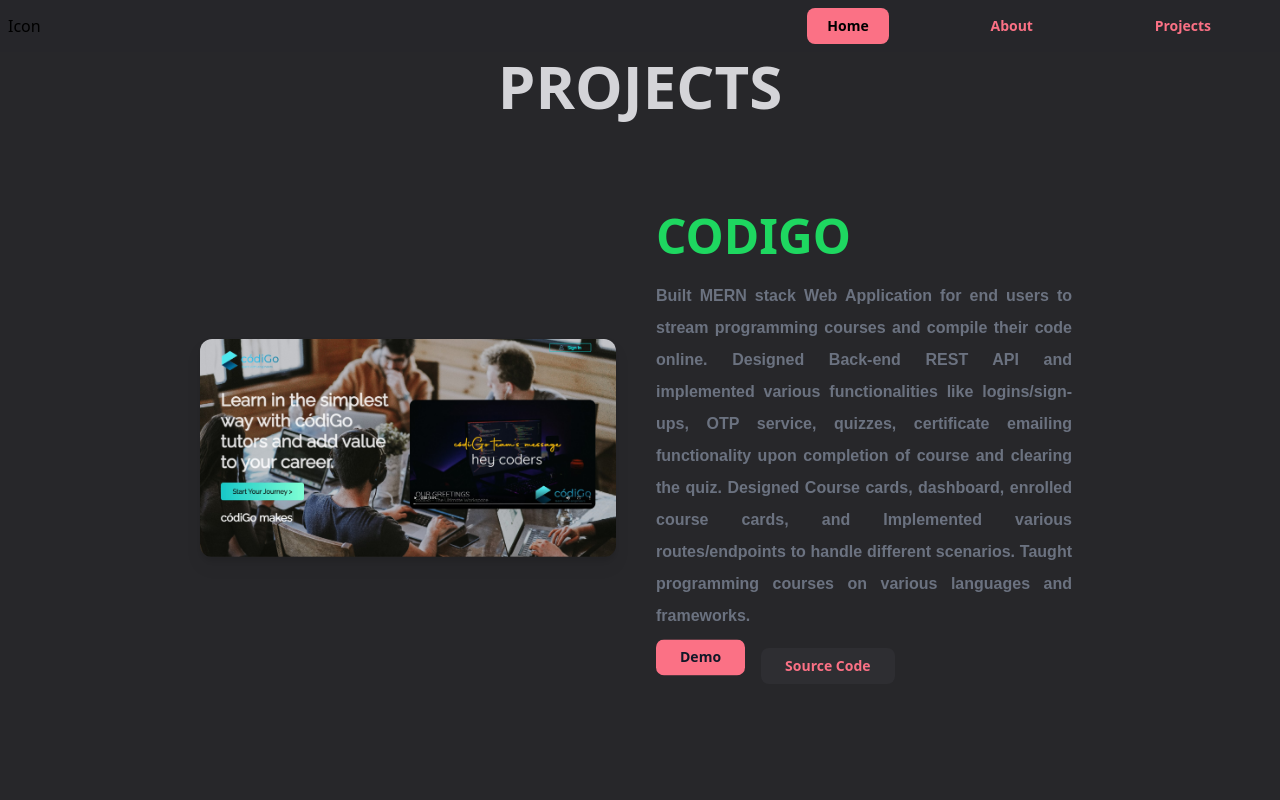
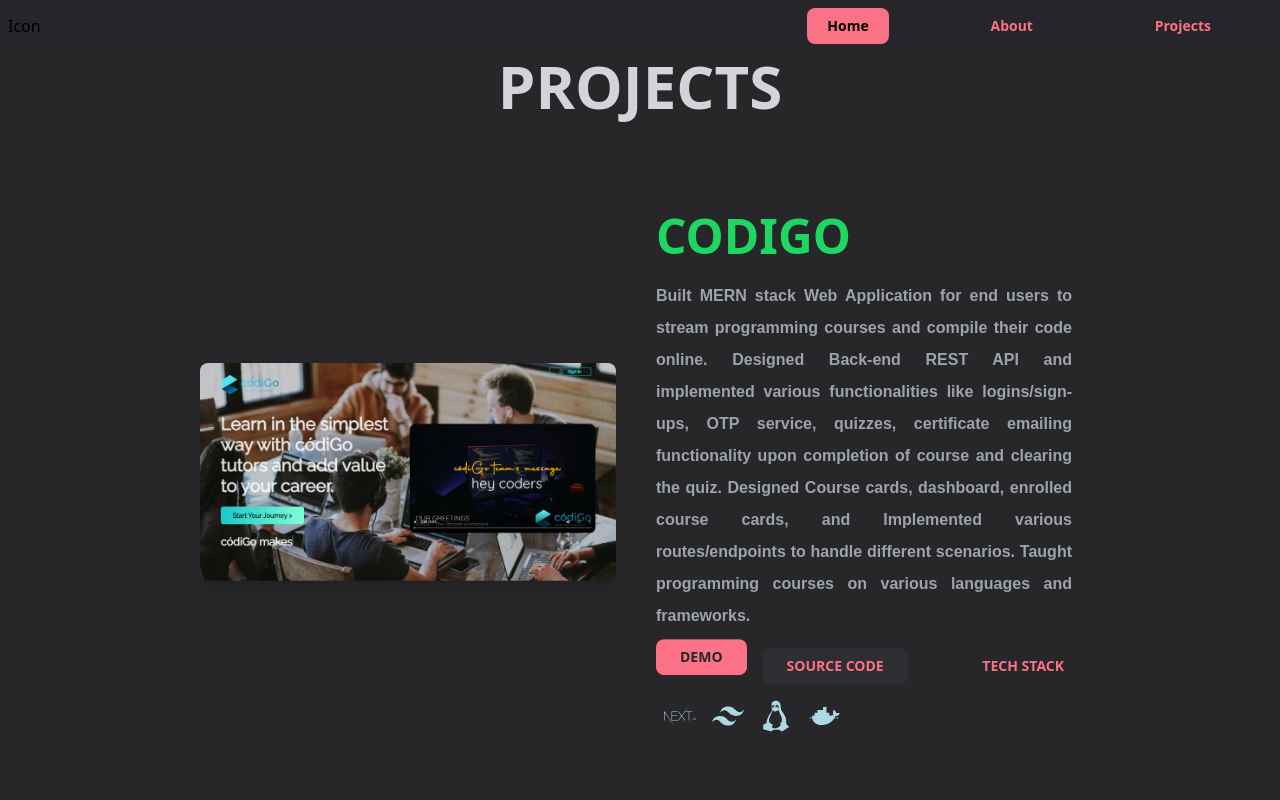
Before and after one commit to bhaveshmhadse/portfolio-nextjs, a Next.js app: page /projects in a window 1280 px wide. Shown: the top 800 px of the page. Built offline with nearby package versions, Linux system fonts and the light colour scheme.

Commit message:
Refactored

```diff
--- a/components/Certificates/Certificates.tsx
+++ b/components/Certificates/Certificates.tsx
@@ -12,9 +12,9 @@ const Certficates = ({ arrayOfCertificates }) => {
   }, []);
 
   return (
-    <div className='flex items- center justify-center mb-20'>
-      <div className='h-auto lg:w-5/6 mt-10'>
-        <div className=' grid lg:grid-cols-3 grid-cols-1 h-auto gap-20 drop-shadow-lg mx-4 lg:mx-0 '>{certificateDetailsArray && certificateDetailsArray.map(eachObj => <CertificateCard certificateTopic={eachObj.certificateTopic} certificateInfo={eachObj.certificateInfo} certificateImageUrl={eachObj.certificateImageUrl} certificateLink={eachObj.certificateLink} key={Math.random().toString()} />)}</div>
+    <div className='flex items-center justify-center mb-20'>
+      <div className='h-auto lg:w-11/12 mt-10'>
+        <div className=' grid lg:grid-cols-3 grid-cols-1 h-auto lg:gap-10 gap-20 drop-shadow-lg mx-4 lg:mx-0 '>{certificateDetailsArray && certificateDetailsArray.map(eachObj => <CertificateCard certificateTopic={eachObj.certificateTopic} certificateInfo={eachObj.certificateInfo} certificateImageUrl={eachObj.certificateImageUrl} certificateLink={eachObj.certificateLink} key={Math.random().toString()} />)}</div>
       </div>
     </div>
   );
@@ -22,8 +22,8 @@ const Certficates = ({ arrayOfCertificates }) => {
 
 const CertificateCard = ({ certificateTopic, certificateInfo, certificateImageUrl, certificateLink }) => {
   return (
-    <motion.div className='w-full h-auto  bg-zinc-900/10 rounded-lg'>
-      <div className='overflow-hidden'>
+    <motion.div className='w-full h-max mb-auto  bg-zinc-900/10 rounded-lg'>
+      <div className='overflow-hidden lg:h-2/6'>
         <motion.img src={`${certificateImageUrl}`} alt='certificate' className='rounded-t-lg  ease-in-out duration-100 zoomer transition-all overflow-hidden' />
       </div>
       <h1 className='text-xl text-gray-200 my-4 mx-3 font-black'>{certificateTopic}</h1>
--- a/components/Certificates/CertificatesSection.tsx
+++ b/components/Certificates/CertificatesSection.tsx
@@ -22,6 +22,7 @@ const CertificatesSection = () => {
 
   return (
     <div>
+      <DecorativeLineSeperator />
       <Header title={"Certificates"} />
 
       <Certficates arrayOfCertificates={certificatesArray} />
--- a/components/Global/SectionHeader.tsx
+++ b/components/Global/SectionHeader.tsx
@@ -1,5 +1,5 @@
 const SectionHeader = ({ title }: { title: string }) => {
-  return <div className='text-zinc-300 font-extrabold uppercase lg:text-6xl text-5xl -translate-y-10 lg:text-center text-left px-6 -mb-10 lg:mb-0'>{title}</div>;
+  return <div className='text-zinc-300 font-extrabold uppercase lg:text-6xl text-5xl -translate-y-10 lg:text-center text-left px-6 -mb-16 lg:mb-0'>{title}</div>;
 };
 
 export default SectionHeader;
--- a/components/Journey/Flow.tsx
+++ b/components/Journey/Flow.tsx
@@ -79,13 +79,14 @@ const LayoutFlow = () => {
   }, []);
 
   return (
-    <div className='h-screen flex items-center justify-center  '>
-      <div className='w-5/6  h-1/2  lg:h-4/6 lg:w-11/12 bg-orange-10 -mt-96 lg:-mt-60'>
-        <button onClick={() => onLayout(layout)} className={`${true ? " animate-bounc" : " "} mb-8 float-left px-6 mr-4 py-2 font-black rounded-lg bg-blue-400 text-gray-900 text-sm hover:bg-blue-400/90`}>
+    <div className='w-full dynamic-height m-0 flex-col flex items-center justify-start  '>
+      <div className='w-5/6 lg:w-11/12 m-o    h-auto flex items-start'>
+        <button onClick={() => onLayout(layout)} className={`${true ? " animate-bounc" : " "} z-30  mr-auto px-6  py-2 font-black rounded-lg bg-blue-400 text-gray-900 text-sm hover:bg-blue-400/90`}>
           Change Layout
         </button>
-
-        <ReactFlowProvider>{show && <ReactFlow className='mt-24 bg-zinc-900/20' paneMoveable={true} defaultZoom={zoom} zoomOnPinch={true} elements={elements} onConnect={onConnect} onElementsRemove={onElementsRemove} />}</ReactFlowProvider>
+      </div>
+      <div className='w-5/6  h-5/6  lg:h-5/6 lg:w-11/12 bg-orange-10  lg:-mt-12 -mt-12 '>
+        <ReactFlowProvider>{show && <ReactFlow className='mt-24 bg-zinc-700/20 py-10 rounded-2xl' paneMoveable={true} defaultZoom={zoom} zoomOnPinch={true} elements={elements} onConnect={onConnect} onElementsRemove={onElementsRemove} />}</ReactFlowProvider>
       </div>
     </div>
   );
--- a/components/Journey/JourneySection.tsx
+++ b/components/Journey/JourneySection.tsx
@@ -2,8 +2,8 @@ import LayoutFlow from "./Flow";
 
 const Journey = () => {
   return (
-    <div>
-      <div className='header'>My Journey</div>
+    <div className='w-full h-screen m-0'>
+      <div className='header mb-0'>My Journey</div>
       <LayoutFlow />
     </div>
   );
--- a/components/Projects/ProjectCard.tsx
+++ b/components/Projects/ProjectCard.tsx
@@ -3,10 +3,12 @@ import Link from "next/link";
 import { useEffect, useLayoutEffect, useState } from "react";
 import { isEven } from "../../controllers/helperFuntions";
 
+import { globalSkillsHash } from "../Skills/Languages";
+
 const ProjectCard = ({ index, heading, description, imageUrl, liveDemoUrl, githubUrl }: any) => {
-  let [orientation, setorientation] = useState<any[]>([<ProjectImage alignImageToLeft={index % 2 == 0} imageUrl={imageUrl} key={Math.random().toString()} />, <ProjectInfo liveDemoUrl={liveDemoUrl} githubUrl={githubUrl} description={description} heading={heading} key={Math.random().toString()} />]);
+  let [orientation, setorientation] = useState<any[]>([<ProjectImage alignImageToLeft={index % 2 == 0} imageUrl={imageUrl} key={Math.random().toString()} />, <ProjectInfo individualProjectUrl={imageUrl} liveDemoUrl={liveDemoUrl} githubUrl={githubUrl} description={description} heading={heading} key={Math.random().toString()} />]);
 
-  const changeOrientation = () => (isEven(index) ? setorientation([<ProjectImage alignImageToLeft={index % 2 == 0} imageUrl={imageUrl} key={Math.random().toString()} />, <ProjectInfo liveDemoUrl={liveDemoUrl} githubUrl={githubUrl} description={description} heading={heading} key={Math.random().toString()} />]) : setorientation([<ProjectInfo liveDemoUrl={liveDemoUrl} githubUrl={githubUrl} description={description} heading={heading} key={Math.random().toString()} />, <ProjectImage alignImageToLeft={index % 2 == 0} imageUrl={imageUrl} key={Math.random().toString()} />]));
+  const changeOrientation = () => (isEven(index) ? setorientation([<ProjectImage alignImageToLeft={index % 2 == 0} imageUrl={imageUrl} key={Math.random().toString()} />, <ProjectInfo individualProjectUrl={imageUrl} liveDemoUrl={liveDemoUrl} githubUrl={githubUrl} description={description} heading={heading} key={Math.random().toString()} />]) : setorientation([<ProjectInfo individualProjectUrl={imageUrl} liveDemoUrl={liveDemoUrl} githubUrl={githubUrl} description={description} heading={heading} key={Math.random().toString()} />, <ProjectImage alignImageToLeft={index % 2 == 0} imageUrl={imageUrl} key={Math.random().toString()} />]));
 
   const handleOrientation = () => {
     window.innerWidth > 600 ? changeOrientation() : "";
@@ -33,44 +35,47 @@ const ProjectImage = ({ imageUrl, alignImageToLeft }: { imageUrl: string; alignI
   }, []);
 
   return (
-    <div className={`w-full  lg:p-4 flex  items-center  my-10 ${alignImageToLeft ? "lg:justify-start" : "lg:justify-end"} justify-center`}>
+    <div className={`w-full lg:p-4 flex  items-center  my-10 ${alignImageToLeft ? "lg:justify-start" : "lg:justify-end"} justify-center`}>
       <div className='  justify-start items-start h-auto lg:w-full w-11/12  flex'>
         <Link href={`${imageUrl.split(".jpg").join("/")}`}>
-          <img className='hover:scale-110 duration-300 hover:drop-shadow-2xl lg:p-2 rounded-lg-full drop-shadow-lg w-full smooth-image' style={{ borderRadius: "20px" }} src={`${imageUrl}`} />
+          <img className='hover:scale-110 hover:rounded-lg  duration-300 hover:drop-shadow-2xl lg:p-2 rounded-2xl drop-shadow-lg w-full smooth-image' src={`${imageUrl}`} />
         </Link>
       </div>
     </div>
   );
 };
 
-const ProjectInfo = ({ heading, description, liveDemoUrl, githubUrl }) => {
-  let [show, setshow] = useState(false);
-
-  useEffect(() => {
-    setTimeout(() => {
-      setshow(true);
-    }, 1000);
-  }, []);
-
+const ProjectInfo = ({ heading, description, liveDemoUrl, githubUrl, individualProjectUrl }) => {
   return (
     <div className='w-full  p-4 flex items-center justify-center '>
       <div className=' w-full'>
         <h1 className='text-5xl mb-5 green-text font-extrabold uppercase'> {heading} </h1>
-        <p className='mb-4 text-justify lg:pr-4 font-bold text-gray-500 leading-loose paragraph'> {description} </p>
+        <p className='mb-4 text-justify lg:pr-4 font-bold text-gray-400 leading-loose paragraph'> {description} </p>
         <div className='flex w-full '>
           <AnimatePresence>
             <Link href={liveDemoUrl}>
-              <motion.button animate={{ x: 0, y: [-50, 10, 0, -10], opacity: 1 }} transition={{ ease: "easeInOut" }} initial={{ opacity: 0.5 }} className={`${show ? " animate-bounce " : " "} float-left px-6 mr-4 py-2 font-black rounded-lg bg-rose-400 text-gray-900 text-sm hover:bg-rose-400/90`}>
-                Demo
-              </motion.button>
+              <motion.button className={"uppercase animate-bounce float-left px-6 mr-4 py-2 font-black rounded-lg bg-rose-400 text-zinc-800 text-sm hover:bg-rose-400/90"}>Demo</motion.button>
             </Link>
           </AnimatePresence>
 
           <Link href={githubUrl}>
-            <motion.button whileHover={{ scale: 1.1 }} whileTap={{ scale: 0.8 }} className='float-left px-6 mr-4 py-2 font-semibold rounded-lg bg-zinc-700/30 text-rose-400   text-sm  hover:bg-zinc-700/20'>
+            <motion.button whileHover={{ scale: 1.1 }} whileTap={{ scale: 0.8 }} className='uppercase whitespace-nowrap float-left px-6 mr-4 py-2 font-semibold rounded-lg bg-zinc-700/30 text-rose-400   text-sm  hover:bg-zinc-700/20'>
               Source Code
             </motion.button>
           </Link>
+
+          <Link href={`${individualProjectUrl.split(".jpg").join("/")}`}>
+            <motion.p whileHover={{ scale: 1.1 }} whileTap={{ scale: 0.8 }} className='uppercase whitespace-nowrap ml-auto lg:pr-6 py-2 font-semibold rounded-lg text-rose-400  text-sm  '>
+              Tech Stack
+            </motion.p>
+          </Link>
+        </div>
+        <div className=' mt-4 flex items-center justify-start'>
+          {["nextjs", "tailwindcss", "linux", "docker"].map(eachObj => (
+            <div key={Math.random().toString()} className='w-8 h-8 mx-2'>
+              {globalSkillsHash[eachObj]}
+            </div>
+          ))}
         </div>
       </div>
     </div>
--- a/styles/globals.css
+++ b/styles/globals.css
@@ -12,11 +12,15 @@
   scroll-behavior: smooth;
   /* overflow-y: auto; */
 }
-body {
+html {
   @apply bg-zinc-800 m-0;
 }
 .rotate {
   transform: rotate(125deg);
+}
+
+.dynamic-height {
+  height: max(40vh, 40vw);
 }
 
 .green {
@@ -78,4 +82,8 @@ body {
   color: rgb(224, 118, 86);
   fill: red;
 }
+
+img {
+  cursor: pointer;
+}
 /* 224, 118, 86224, 118, 86  */
```
Also changed, not shown: components/About/About.tsx (+4 -4 lines).
